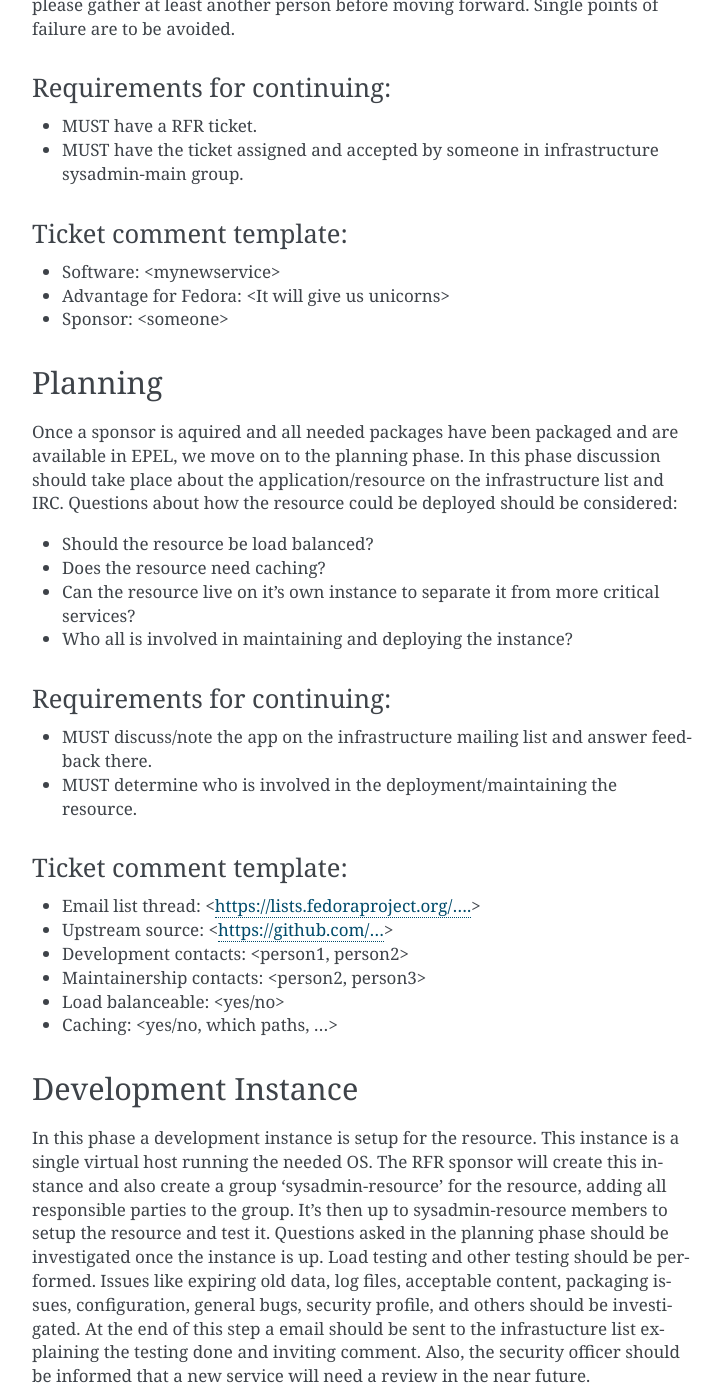
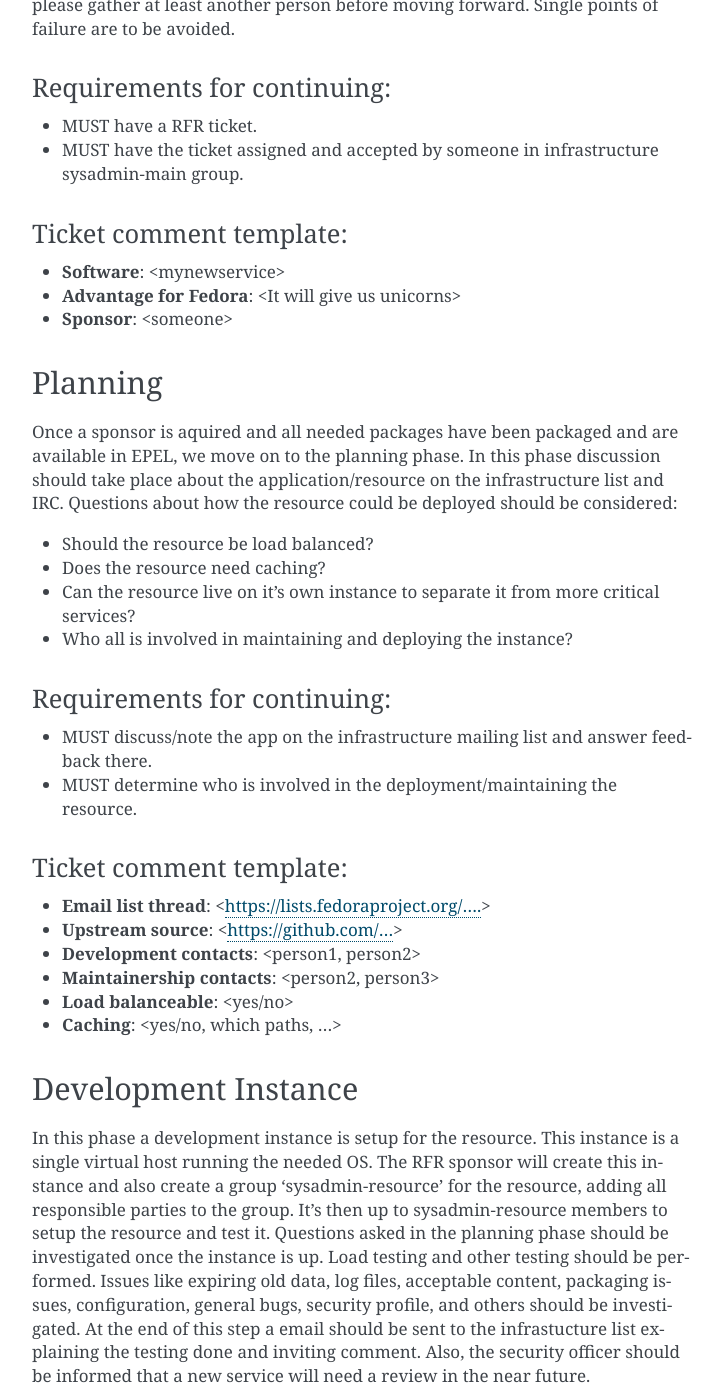
Before and after one commit to FrostyX/infra-docs, a Sphinx documentation site: the page built from docs/sysadmin-guide/sops/requestforresources.rst, in a window 1280 px wide and 1400 px high, scrolled down 1269 px. Shown: the whole window, without its empty margins (388-1111 px from the left). Built offline with Sphinx 7.4.7, drawn with Linux system fonts in a browser that asks for light colours; some of the changed text lies outside the part shown.

Commit message:
Make these bold, for readability.

```diff
--- a/docs/sysadmin-guide/sops/requestforresources.rst
+++ b/docs/sysadmin-guide/sops/requestforresources.rst
@@ -68,9 +68,9 @@
 Ticket comment template:
 ------------------------
 
-* Software: <mynewservice>
-* Advantage for Fedora: <It will give us unicorns>
-* Sponsor: <someone>
+* **Software**: <mynewservice>
+* **Advantage for Fedora**: <It will give us unicorns>
+* **Sponsor**: <someone>
 
 
 Planning
@@ -103,12 +103,12 @@
 Ticket comment template:
 ------------------------
 
-* Email list thread: <https://lists.fedoraproject.org/....>
-* Upstream source: <https://github.com/...>
-* Development contacts: <person1, person2>
-* Maintainership contacts: <person2, person3>
-* Load balanceable: <yes/no>
-* Caching: <yes/no, which paths, ...>
+* **Email list thread**: <https://lists.fedoraproject.org/....>
+* **Upstream source**: <https://github.com/...>
+* **Development contacts**: <person1, person2>
+* **Maintainership contacts**: <person2, person3>
+* **Load balanceable**: <yes/no>
+* **Caching**: <yes/no, which paths, ...>
 
 Development Instance
 ====================
@@ -146,9 +146,9 @@
 Ticket comment template:
 ------------------------
 
-* SOP link: <https://docs.pagure.io/infra-docs/.....>
-* Audit request: <https://pagure.io/fedora-infrastructure/issue/....> (can be same)
-* Audit timeline: <04-11-2025 - 06-11-2025>
+* **SOP link**: <https://docs.pagure.io/infra-docs/.....>
+* **Audit request**: <https://pagure.io/fedora-infrastructure/issue/....> (can be same)
+* **Audit timeline**: <04-11-2025 - 06-11-2025>
 
 Staging Instance
 ================
@@ -178,10 +178,10 @@
 Ticket comment template:
 ------------------------
 
-* Ansible playbooks: <ansible/playbooks/groups/myservice.yml>
-* Fully rebuilt from ansible: <yes>
-* Production goal: <08-11-2025>
-* Approved audit: <https://pagure.io/fedora-infrastructure/issue/....>
+* **Ansible playbooks**: <ansible/playbooks/groups/myservice.yml>
+* **Fully rebuilt from ansible**: <yes>
+* **Production goal**: <08-11-2025>
+* **Approved audit**: <https://pagure.io/fedora-infrastructure/issue/....>
 
 Production deployment
 =====================
```
